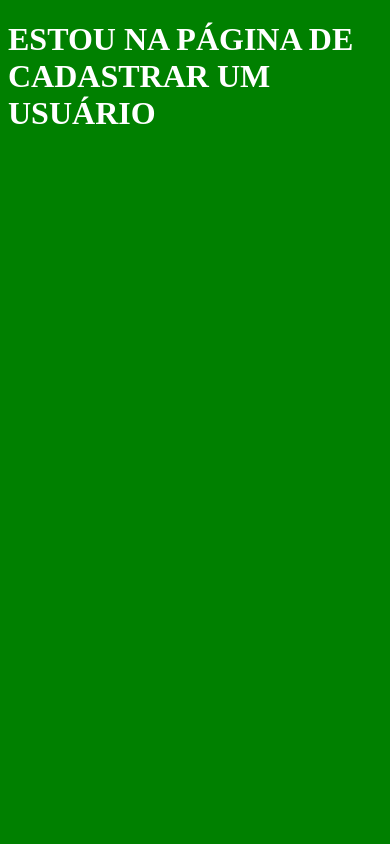
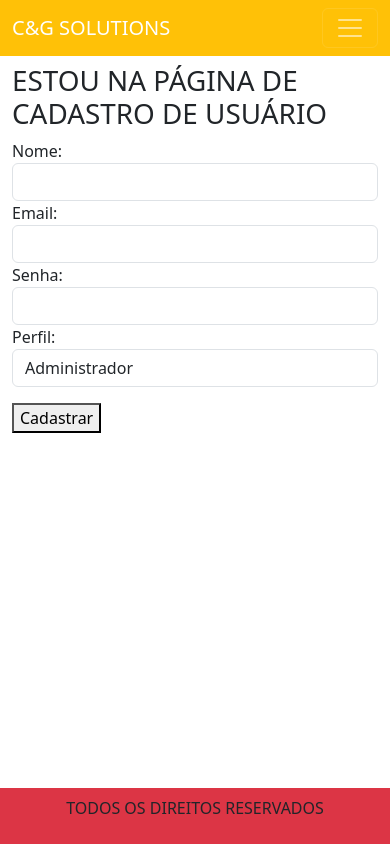
Before and after one commit to GregoryVelosoS/SISTEMA-BIBLIOTECA-DDS-27, a Node server app: page /usuarios/cadastrar in a window 390 px wide. Run offline with Node 20, Linux system fonts and the light colour scheme; some libraries are stand-ins or nearby versions.

Commit message:
CRIAÇÃO DE PÁGINAS COM EJS

```diff
--- a/client/views/partials/footer.ejs
+++ b/client/views/partials/footer.ejs
@@ -1,4 +1,4 @@
-    <footer style="background-color: green;" class="py-2 text-center">
+    <footer class="bg-danger fg-white py-2 text-center">
         <p>TODOS OS DIREITOS RESERVADOS</p>
     </footer>
 
--- a/client/views/partials/header.ejs
+++ b/client/views/partials/header.ejs
@@ -14,6 +14,36 @@
   </head>
   <body class=" d-flex flex-column min-vh-100 ">
 
-    <header class="bg-warning py-3 text-center">
-        <p> BARRA DE NAVEGAÇÃO TOP </p>
+    <header class="bg-warning text-center">
+      <!-- UMA BARRA DE NAVEGAÇÃO -->
+      <nav class="navbar sm:navbar-expand bg-1" data-bs-theme="dark">
+        <div class="container-fluid">
+          <a class="navbar-brand" href="/usuarios">C&G SOLUTIONS</a>
+          <button class="btn-icon navbar-toggler" type="button" data-bs-toggle="drawer" data-bs-target="#navbarNav" aria-controls="navbarNav" aria-expanded="false" aria-label="Toggle navigation">
+            <span class="navbar-toggler-icon" aria-hidden="true"></span>
+          </button>
+          <dialog class="drawer drawer-end" tabindex="-1" id="navbarNav" aria-labelledby="navbarNavLabel">
+            <div class="drawer-header">
+              <h5 class="drawer-title" id="navbarNavLabel">Menu</h5>
+              <button type="button" class="btn-close" data-bs-dismiss="drawer" aria-label="Close"></button>
+            </div>
+            <div class="drawer-body">
+              <ul class="navbar-nav">
+                <li class="nav-item">
+                  <a class="nav-link active" aria-current="page" href="/livros">Livros</a>
+                </li>
+                <li class="nav-item">
+                  <a class="nav-link" href="/usuarios">Usuários</a>
+                </li>
+                <li class="nav-item">
+                  <a class="nav-link" href="/emprestimos">Empréstimos</a>
+                </li>
+                <!-- <li class="nav-item">
+                  <a class="nav-link disabled" aria-disabled="true">Disabled</a>
+                </li> -->
+              </ul>
+            </div>
+          </dialog>
+        </div>
+      </nav>
     </header>
--- a/client/views/usuarios/cadastrar.ejs
+++ b/client/views/usuarios/cadastrar.ejs
@@ -1,11 +1,50 @@
-<!DOCTYPE html>
-<html lang="en">
-<head>
-    <meta charset="UTF-8">
-    <meta name="viewport" content="width=device-width, initial-scale=1.0">
-    <title>Document</title>
-</head>
-<body style="background-color: green;">
-    <h1 style="color: white;"> ESTOU NA PÁGINA DE CADASTRAR UM USUÁRIO </h1>
-</body>
-</html>
+<!-- IMPORTAÇÃO DO HEADER -->
+<%- include('../partials/header') %>
+
+    <main class="container my-2 flex-grow-1">
+        <h1 class="fg-accent fs-6x1">
+            ESTOU NA PÁGINA DE CADASTRO DE USUÁRIO
+        </h1>
+
+        <!-- CRIAR O FORMULÁRIO DE CADASTRO -->
+        <div class="d-flex flex-column">
+            <!-- action - Fala a rota que o botão vai enviar as informações -->
+            <form action="/usuarios/cadastrar" method="post">
+
+                <!-- CAIXINHA DE NOME -->
+                <div class="form-group">
+                    <label for="nome"> Nome: </label>
+                    <input type="text" name="nome" id="nome" class="form-control" required>
+                </div>
+
+                <!-- CAIXINHA DE EMAIL -->
+                <div class="form-group">
+                    <label for="email"> Email: </label>
+                    <input type="email" name="email" id="email" class="form-control" required>
+                </div>
+
+                <!-- CAIXINHA DE SENHA -->
+                <div class="form-group">
+                    <label for="senha"> Senha: </label>
+                    <input type="password" name="senha" id="senha" class="form-control" required>
+                </div>
+
+                <!-- CAIXINHA DE PERFIL -->
+                <div class="form-group">
+                    <label for="perfil"> Perfil: </label>
+                    <select name="perfil" id="perfil" class="form-control">
+                        <option value="adm"> Administrador</option>
+                        <option value="bibliotecaria"> Bibliotecaria</option>
+                    </select>
+                </div>
+
+                <!-- BOTÃO DE ENVIO -->
+                <button type="submit" class="btn-subtle theme-success mt-3">
+                    Cadastrar
+                </button>
+            </form>
+        </div>
+    </main>
+
+<!-- IMPORTAÇÃO DO FOOTER -->
+<%- include('../partials/footer') %>
```
Also changed, not shown: client/views/login.ejs (+32 -11 lines), client/views/usuarios/editar.ejs (+11 -11 lines), client/views/usuarios/listar.ejs (+11 -11 lines).
